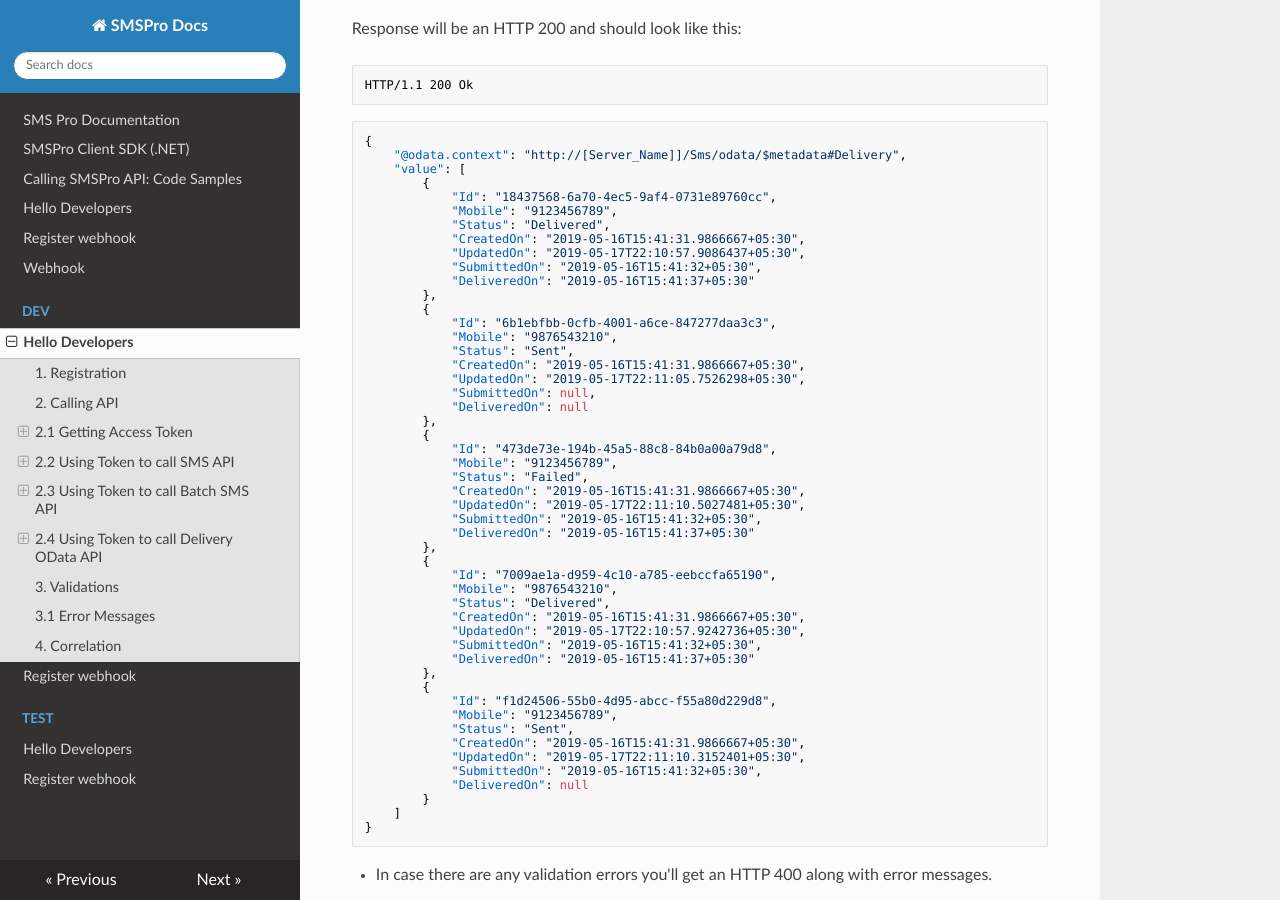
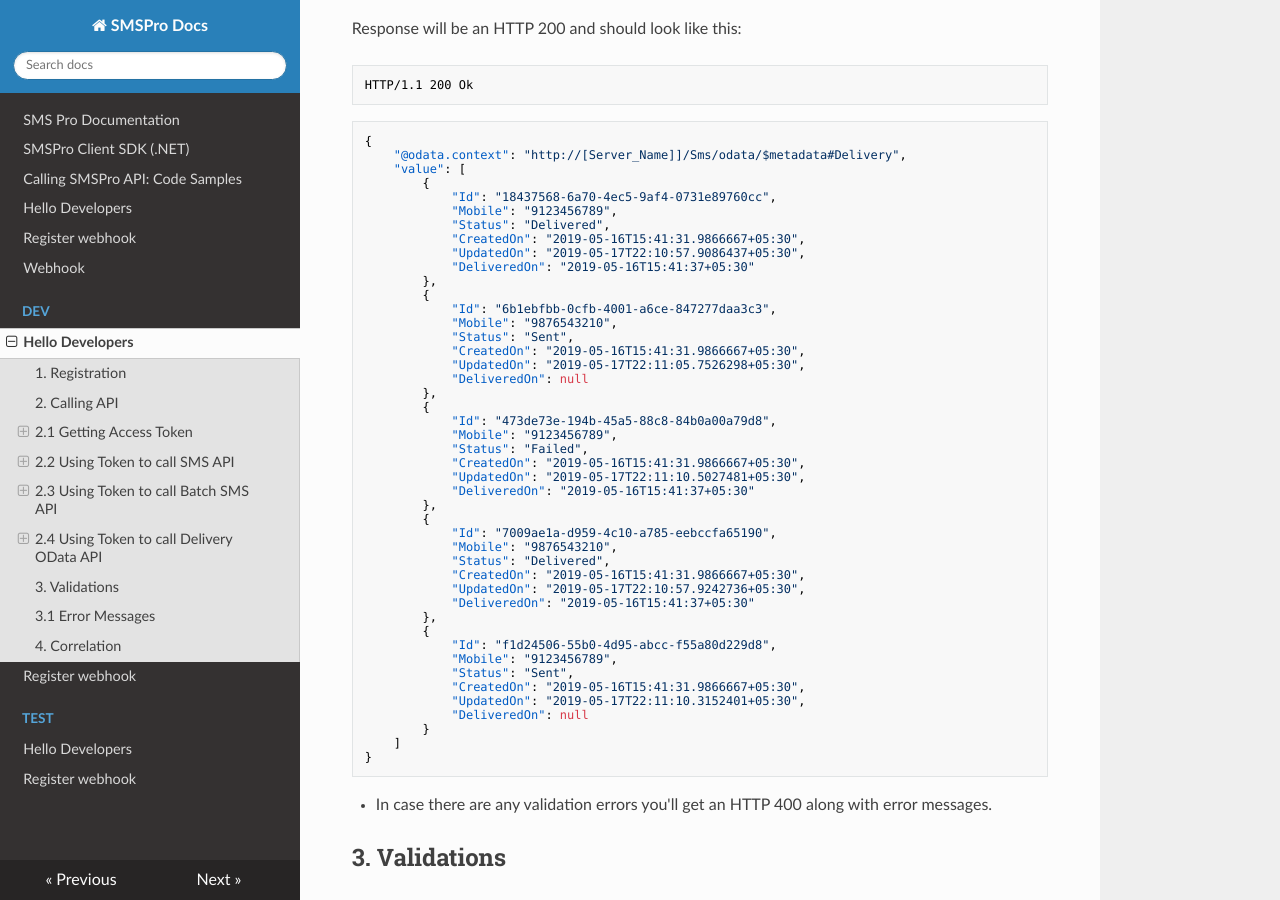
Before and after one commit to iSatishYadav/SMSPro, an MkDocs documentation site: the page built from docs/dev/quick-start.md, in a window 1280 px wide and 900 px high, scrolled down 4154 px. Built offline with MkDocs 1.6.1, drawn with Linux system fonts in a browser that asks for light colours; nearby versions of some CDN libraries.

Commit message:
Dto updated

```diff
--- a/docs/dev/quick-start.md
+++ b/docs/dev/quick-start.md
@@ -193,7 +193,6 @@ HTTP/1.1 200 Ok
             "Status": "Delivered",
             "CreatedOn": "2019-05-16T15:41:31.9866667+05:30",
             "UpdatedOn": "2019-05-17T22:10:57.9086437+05:30",
-            "SubmittedOn": "2019-05-16T15:41:32+05:30",
             "DeliveredOn": "2019-05-16T15:41:37+05:30"
         },
         {
@@ -202,7 +201,6 @@ HTTP/1.1 200 Ok
             "Status": "Sent",
             "CreatedOn": "2019-05-16T15:41:31.9866667+05:30",
             "UpdatedOn": "2019-05-17T22:11:05.7526298+05:30",
-            "SubmittedOn": null,
             "DeliveredOn": null
         },
         {
@@ -211,7 +209,6 @@ HTTP/1.1 200 Ok
             "Status": "Failed",
             "CreatedOn": "2019-05-16T15:41:31.9866667+05:30",
             "UpdatedOn": "2019-05-17T22:11:10.5027481+05:30",
-            "SubmittedOn": "2019-05-16T15:41:32+05:30",
             "DeliveredOn": "2019-05-16T15:41:37+05:30"
         },
         {
@@ -220,7 +217,6 @@ HTTP/1.1 200 Ok
             "Status": "Delivered",
             "CreatedOn": "2019-05-16T15:41:31.9866667+05:30",
             "UpdatedOn": "2019-05-17T22:10:57.9242736+05:30",
-            "SubmittedOn": "2019-05-16T15:41:32+05:30",
             "DeliveredOn": "2019-05-16T15:41:37+05:30"
         },
         {
@@ -229,7 +225,6 @@ HTTP/1.1 200 Ok
             "Status": "Sent",
             "CreatedOn": "2019-05-16T15:41:31.9866667+05:30",
             "UpdatedOn": "2019-05-17T22:11:10.3152401+05:30",
-            "SubmittedOn": "2019-05-16T15:41:32+05:30",
             "DeliveredOn": null
         }
     ]
```
Also changed, not shown: docs/test/quick-start.md (+4 -5 lines).
